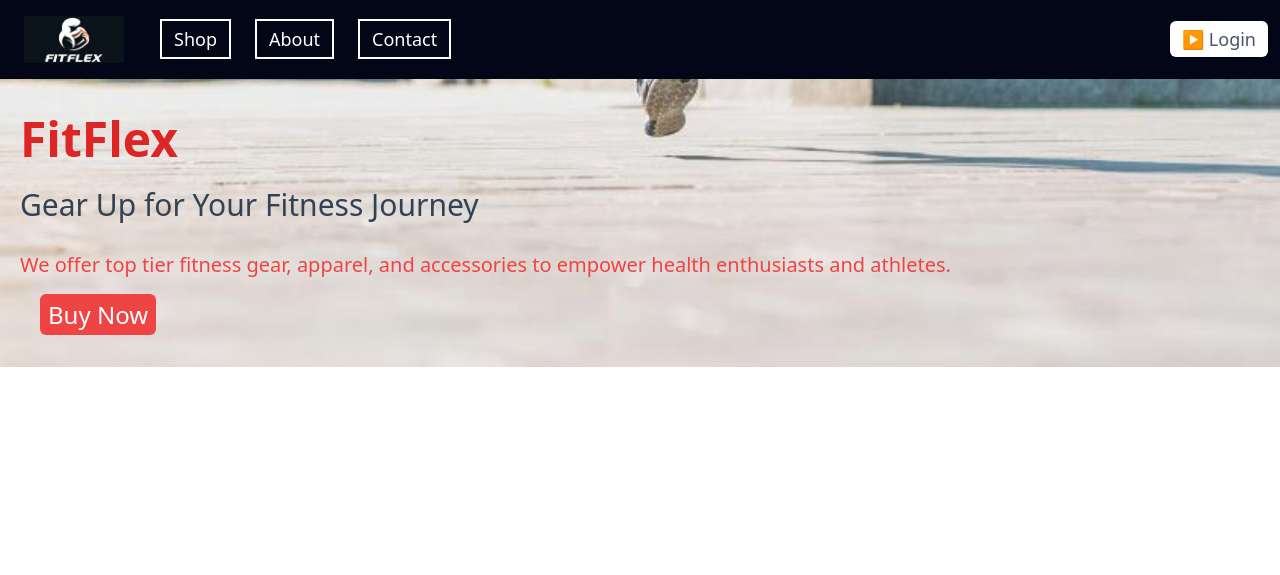
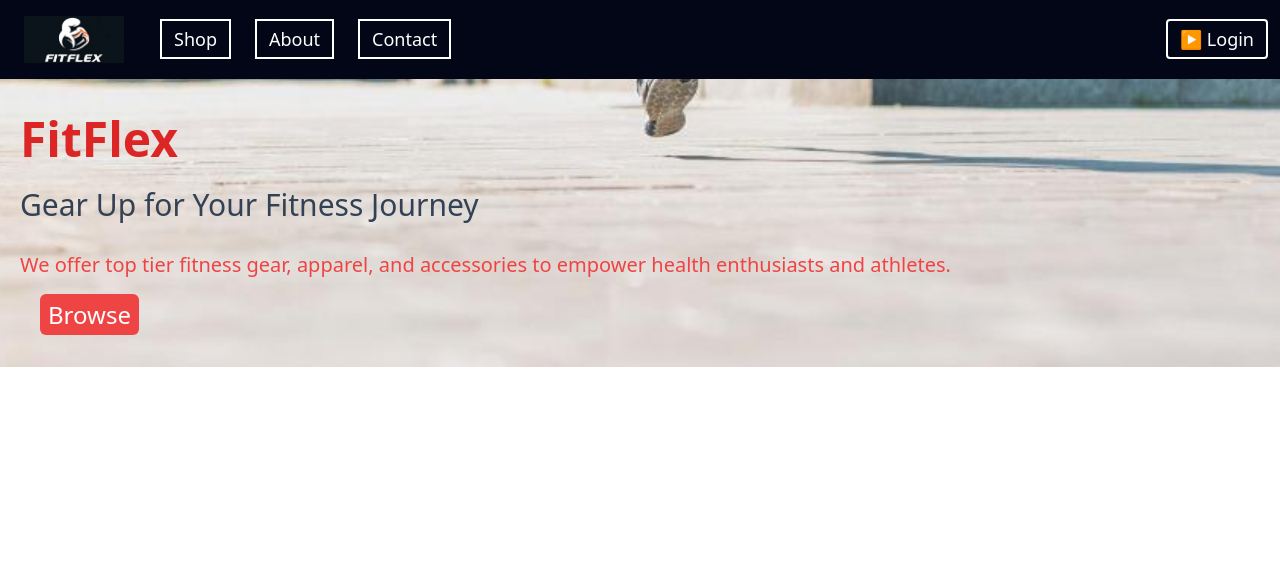
Before and after one commit to chriswilder3/FitFlex, a Django app: page / in a window 1280 px wide. Shown: the top 575 px of the page. Run offline with Django 5.2, Linux system fonts and the light colour scheme; some libraries are stand-ins or nearby versions.

Commit message:
style the nav bar

```diff
--- a/items/templates/index.html
+++ b/items/templates/index.html
@@ -15,7 +15,7 @@
     {% endblock %}
 
     {% block content %}
-    <div class="jumbotron px-5 pt-5 pb-9">
+    <div class=" jumbotron px-5 pt-5 pb-9 ">
         <h1 class="text-5xl text-red-600 py-4 font-bold">
             FitFlex
         </h1>
@@ -28,7 +28,7 @@
         <a href="/items" class="bg-red-500
             hover:bg-red-300 hover:text-slate-500
             text-white text-2xl px-2 py-1 mt-3 ml-5 rounded-md">
-            Buy Now
+            Browse
         </a>
     </div>
 
--- a/items/templates/master.html
+++ b/items/templates/master.html
@@ -19,7 +19,9 @@
         }
     </style>
     {% endblock %}
+    <style>
 
+    </style>
 
 </head>
 
@@ -32,18 +34,18 @@
                   <a href="/">  <img src="{% static 'fitflex.png' %}" width="100px" height="80px" style="background-size: contain;"alt="">
                   </a>
                 </li>
-                <li class="flex-none text-center px-3 py-1 bg-slate-950 border-white border-2 mx-3 ">
+                <li class="flex-none text-center px-3 py-1 bg-slate-950 border-white border-2 mx-3 transition delay-80 hover:scale-110 hover:text-slate-800 hover:bg-slate-50">
                     <a href="/items/">Shop</a>
                 </li>
-                <li class="flex-none text-center px-3 py-1 bg-slate-950 border-white border-2 mx-3 ">
+                <li class="flex-none text-center px-3 py-1 bg-slate-950 border-white border-2 mx-3 transition delay-80 hover:scale-110 hover:text-slate-800 hover:bg-slate-50">
                     <a href="#">About</a>
                 </li>
-                <li class="flex-none text-center px-3 py-1 bg-slate-950 border-white border-2 mx-3 ">
+                <li class="flex-none text-center px-3 py-1 bg-slate-950 border-white border-2 mx-3 transition delay-80 hover:scale-110 hover:text-slate-800 hover:bg-slate-50">
                     <a href="#">Contact</a>
                 </li>
 
                 <!-- Login Button -->
-                <li class="user-nav-full flex-none text-center ml-auto px-3 py-1 bg-white text-slate-600 mx-3 rounded-md"
+                <li class="user-nav-full flex-none text-center ml-auto px-3 py-1 bg-slate-950 border-white border-2  mx-3 rounded transition delay-80 hover:scale-105 hover:text-slate-800 hover:bg-slate-50 cursor-pointer"
                     style="position: relative;">
                     <!-- {% if logged_in_user %}
                         <a href="{% url 'dashboard' %}">Welcome, {{ logged_in_user.username}}</a>
@@ -62,7 +64,7 @@
         </nav>
     </div>
     {% block content%}
-    <div class="jumbotron px-5 pt-5 pb-9">
+    <div class="jumbotron px-5 pt-5 pb-9 ">
         <h1 class="text-5xl text-red-600 py-4 font-bold">
             FitFlex
         </h1>
@@ -74,7 +76,7 @@
         </p>
         <a href="/items" class="bg-red-500
             hover:bg-red-300 hover:text-slate-500
-            text-white text-2xl px-2 py-1 mt-3 ml-5 rounded-md">
+            text-white text-2xl px-2 py-2 mt-3 rounded-md">
             Buy Now
         </a>
     </div>
@@ -95,13 +97,24 @@
             const userNavDiv = document.createElement('div')
             userNavDiv.style.padding = '10px'
             userNavDiv.className = 'user-nav-dropdown'
-            userNavDiv.style.zIndex = 10
-            userNavDiv.innerHTML ='  <br> <a href="/users/dashboard/" class="flex-none text-center ml-auto px-3 py-1 bg-slate-200 text-slate-600 mx-3 rounded-md "> Dashboard </a>  <a href="/users/logout/" class="flex-none text-center ml-auto px-3 py-1 bg-slate-200 text-slate-600 mx-3 rounded-md "> logout </a> '
+            // userNavDiv.style.width = '200px'
+            // userNavDiv.style.height = '60px'
+            userNavDiv.style.zIndex = '10'
+            userNavDiv.style.position = 'absolute'
+            userNavDiv.style.borderRadius = '5px'
+            userNavDiv.style.backgroundColor = '#2d3748'; // Dark background color
+            userNavDiv.style.border = '1px solid white';
+
+
+            userNavDiv.innerHTML =' <a href="/users/dashboard/" class="flex-none text-center px-2  bg-slate-950 text-white mx-1 my-1 rounded-md "> Dashboard </a> <br> <a href="/users/logout/" class="flex-none text-center px-2  bg-slate-950 text-white mx-1 my-1 rounded-md "> logout </a> '
 
             userNavDiv.classList.add('fade-in');
 
+
+
             setTimeout(() => {
                 document.querySelector('.user-nav-full').appendChild(userNavDiv)
+
             }, 200);
 
 
```
Also changed, not shown: items/models.py (+11 -1 lines), users/templates/404.html (added, +11 -0 lines), db.sqlite3.
